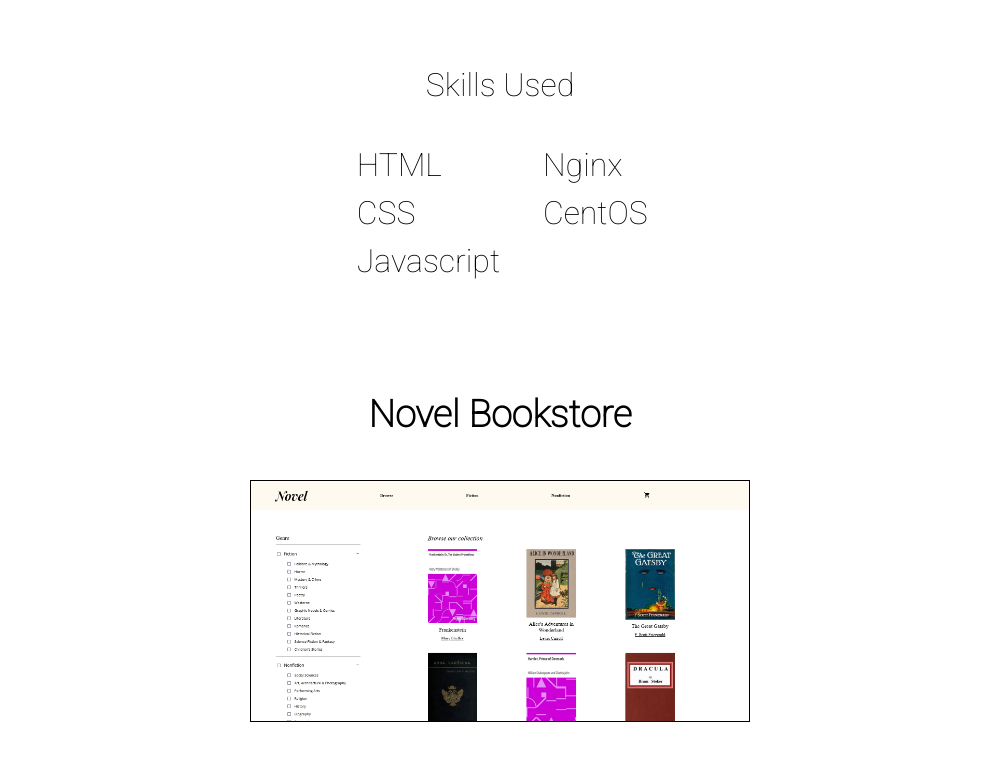
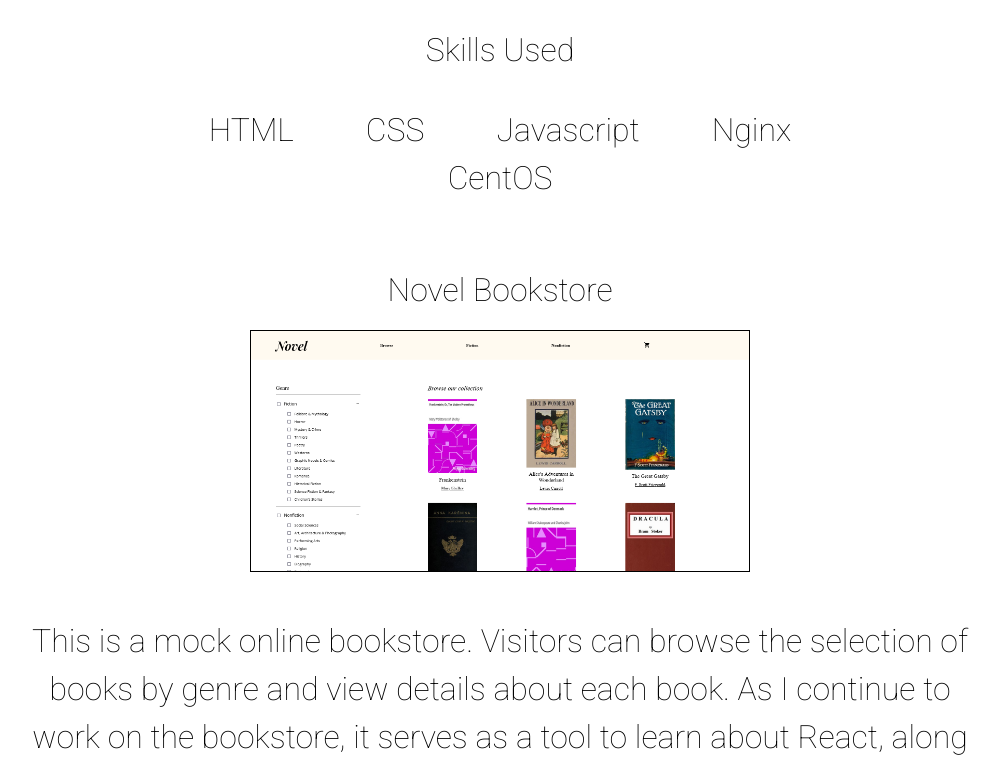
Before and after one commit to dgingerich/personal-website, a website: page www/index.html in a window 1280 px wide. Shown: the part 1560-2324 px from the top of the page, without its empty margins (140-1139 px from the left). Drawn offline with Linux system fonts and the light colour scheme.

Commit message:
Modified skills section

```diff
--- a/package.json
+++ b/package.json
@@ -4,7 +4,7 @@
   "description": "",
   "main": "app.js",
   "scripts": {
-    "start": "react-scripts start",
+    "start": "start",
     "test": "echo \"Error: no test specified\" && exit 1"
   },
   "author": "",
--- a/www/index.css
+++ b/www/index.css
@@ -143,14 +143,29 @@ header {
 
 #portfolio {
     padding-top: 5vh;
-
 }
 
 .portfolio-container {
+    display: inline-block;
     width: 75%;
     margin-left: 12.5%;
     margin-right: 12.5%;
     padding-bottom: 8vh;
+}
+
+.portfolio-subtitle {
+    text-decoration: none;
+    color: black;
+}
+
+.portfolio-subtitle:hover {
+    text-decoration: underline;
+}
+
+.portfolio-image-container {
+    margin-top: 2vh;
+    width: 100%;
+    text-align: center;
 }
 
 .portfolio-img {
@@ -168,20 +183,22 @@ header {
 
 .portfolio-skills-div {
     display: inline-block;
-    width: auto;
+    width: 75%;
     text-align: center;
 }
 
 .portfolio-skills {
-    columns: 2;
-    column-gap: 30%;
-    text-align: left;
-    list-style: none;
     margin: 0;
     padding: 0;
+    display: flex;
+    flex-wrap: wrap;
+    justify-content: center;
+    list-style:none;
 }
 
-
+.portfolio-skills > li {
+    margin: 0 5%;
+}
 
 /* || About */
 
--- a/www/index.html
+++ b/www/index.html
@@ -39,8 +39,10 @@
 
       <!--Personal Website-->
       <div class="portfolio-container personal-website text-container">
-        <h3 class="portfolio-subtitle">Personal Website</h3>
-        <a href="index.html"><img src="assets/personal-website.png" class="portfolio-img" alt="Personal Website"></a>
+        <a href="index.html" class="portfolio-subtitle">Personal Website</a>
+        <div class="portfolio-image-container">
+          <a href="index.html"><img src="assets/personal-website.png" class="portfolio-img" alt="Personal Website"></a>
+        </div>
         <div class="portfolio-description-div">
           <p class="portfolio-description">
             This website! I built my portfolio website from scratch with HTML, CSS, and Javascript and host it on my own
@@ -62,12 +64,16 @@
 
       <!--Bookstore-->
       <div class="portfolio-container bookstore text-container">
-        <h3 class="portfolio-subtitle">Novel Bookstore</h3>
-        <a href="/bookstore/"><img src="assets/bookstore.png" class="portfolio-img" alt="Novel Bookstore"></a>
+        <a href="/bookstore" class="portfolio-subtitle">Novel Bookstore</a>
+        <div class="portfolio-image-container">
+          <a href="/bookstore"><img src="assets/bookstore.png" class="portfolio-img" alt="Novel Bookstore"></a>
+        </div>
         <div class="portfolio-description-div">
           <p class="portfolio-description">
-            This is a mock online bookstore. Visitors can browse the selection of books by genre and view details about each book. As I continue to work on the bookstore,
-            it serves as a tool to learn about React, along with related technologies - including Redux and the MERN stack, amongst others.
+            This is a mock online bookstore. Visitors can browse the selection of books by genre and view details about
+            each book. As I continue to work on the bookstore,
+            it serves as a tool to learn about React, along with related technologies - including Redux and the MERN
+            stack, amongst others.
           </p>
         </div>
         <div class="portfolio-skills-div">
```
